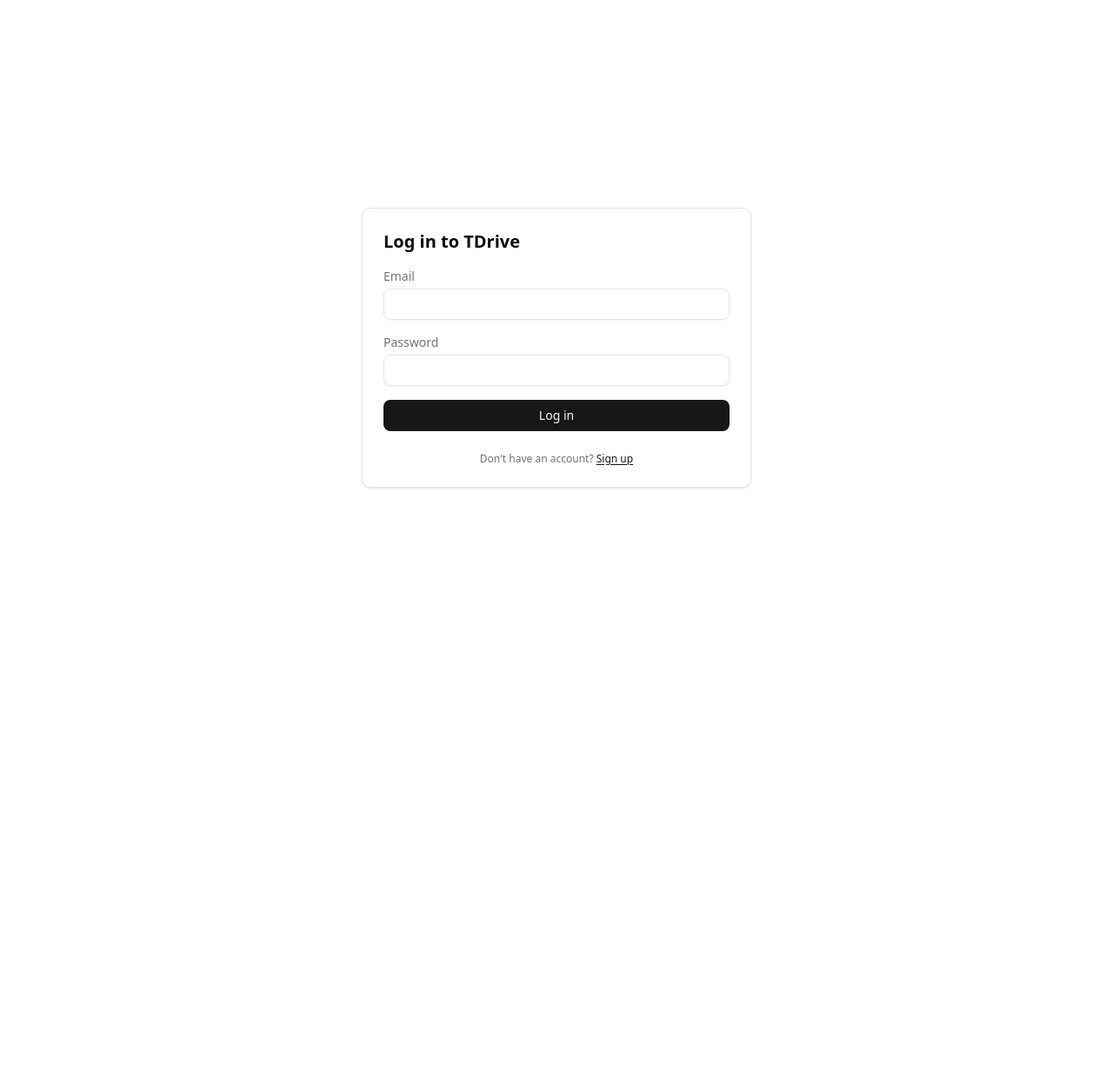
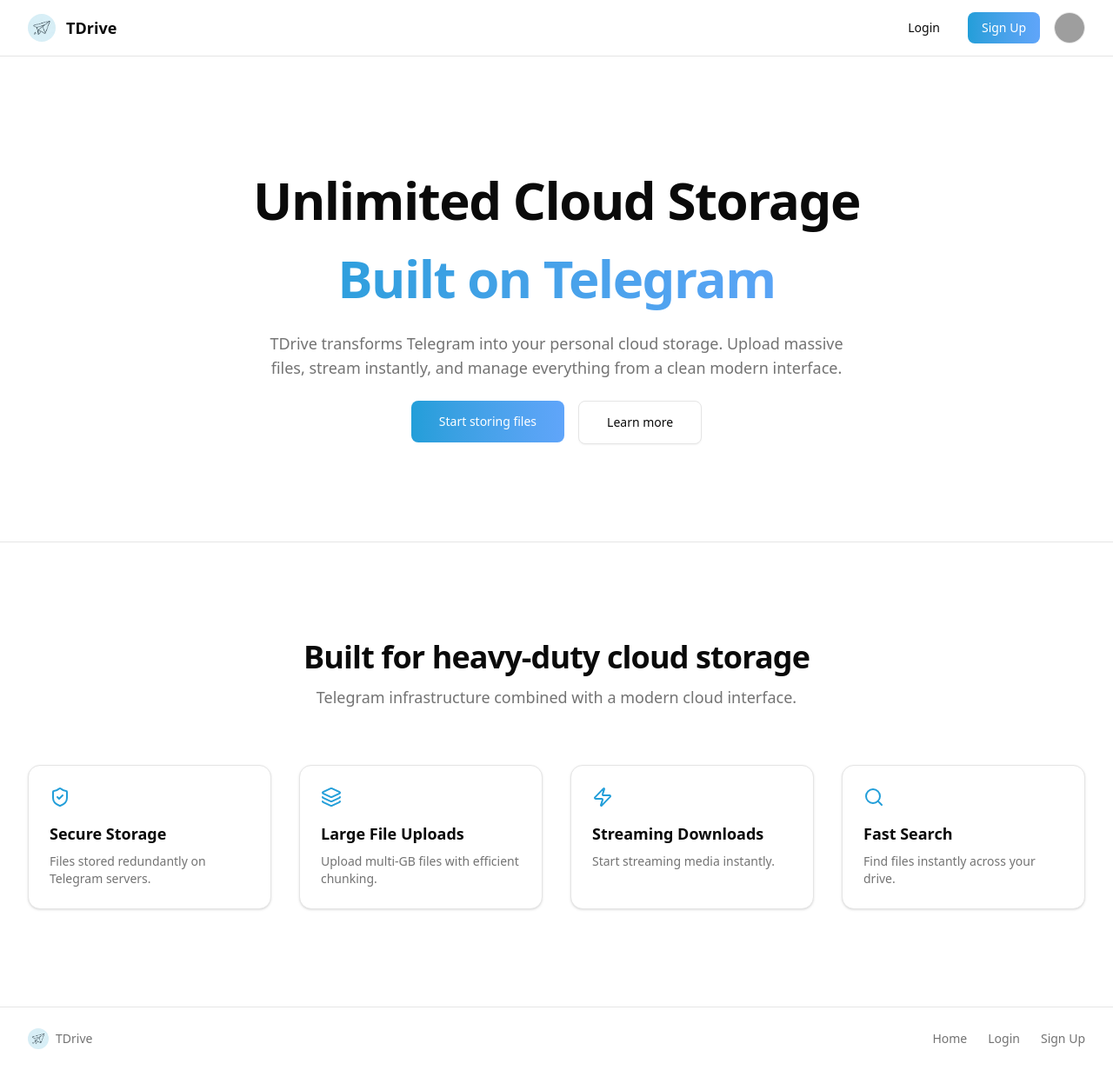
Before and after one commit to fullstacksam23/TDrive, a React (Vite) app in the folder frontend/: page / in a window 1280 px wide. Before the commit this address led to /login. Shown: the whole page at 87% size. Before the commit the page ends 800 px from the top, so only its background shows below. Built offline with nearby package versions, Linux system fonts and the light colour scheme; no server answers; grey boxes are pictures that could not be loaded.

Commit message:
add landing page

```diff
--- a/frontend/src/App.jsx
+++ b/frontend/src/App.jsx
@@ -55,7 +55,7 @@
     }
 
     return (
-        <div className="flex flex-1 min-h-0 w-full overflow-hidden">
+        <div className="flex min-h-screen w-full bg-background text-foreground">
             <Sidebar
                 onUploadStart={(fileName) =>
                     setUpload({ fileName, progress: 0 })
--- a/frontend/src/main.jsx
+++ b/frontend/src/main.jsx
@@ -6,6 +6,7 @@
 import { AuthProvider, useAuth } from "@/context/AuthContext";
 import { Login } from "@/pages/Login";
 import { Signup } from "@/pages/Signup";
+import { Home } from "@/pages/Home";
 
 function ProtectedRoute({ children }) {
   const { user, loading } = useAuth();
@@ -30,8 +31,10 @@
     <AuthProvider>
       <BrowserRouter>
         <Routes>
+            <Route path="/" element={<Home />} />
+
             <Route
-            path="/"
+                path="/dashboard"
                 element={
                     <ProtectedRoute>
                         <App />
--- /dev/null
+++ b/frontend/src/pages/Home.jsx
@@ -0,0 +1,237 @@
+import { useMemo } from "react";
+import { useNavigate } from "react-router-dom";
+import { useAuth } from "@/context/AuthContext";
+import { Button } from "@/components/ui/button";
+import {
+    Cloud,
+    ShieldCheck,
+    Zap,
+    Search,
+    Layers
+} from "lucide-react";
+
+export function Home() {
+    const { user } = useAuth();
+    const navigate = useNavigate();
+
+    const displayName = useMemo(() => {
+        if (user?.email) return user.email.split("@")[0];
+        return "Guest";
+    }, [user]);
+
+    const handlePrimaryCta = () => navigate("/dashboard");
+
+    const handleLearnMore = () => {
+        const el = document.getElementById("features");
+        if (el) el.scrollIntoView({ behavior: "smooth" });
+    };
+
+    return (
+        <div className="min-h-screen flex flex-col bg-background text-foreground">
+
+            {/* NAVBAR */}
+            <header className="sticky top-0 z-40 border-b border-border bg-background/80 backdrop-blur">
+                <div className="max-w-7xl mx-auto px-8 h-16 flex items-center justify-between">
+
+                    <div className="flex items-center gap-3">
+                        <img src="/logo.jpg" className="h-8 w-8 rounded-full" />
+                        <span className="font-bold text-lg">TDrive</span>
+                    </div>
+
+                    <div className="flex items-center gap-4">
+
+                        {!user ? (
+                            <>
+                                <Button
+                                    variant="ghost"
+                                    onClick={() => navigate("/login")}
+                                >
+                                    Login
+                                </Button>
+
+                                <Button
+                                    onClick={() => navigate("/signup")}
+                                    className="bg-gradient-to-r from-[#229ED9] to-[#60A5FA] text-white"
+                                >
+                                    Sign Up
+                                </Button>
+                            </>
+                        ) : (
+                            <Button
+                                onClick={() => navigate("/dashboard")}
+                                className="bg-gradient-to-r from-[#229ED9] to-[#60A5FA] text-white"
+                            >
+                                Go to My Drive
+                            </Button>
+                        )}
+
+                        <img
+                            src={`https://api.dicebear.com/7.x/identicon/svg?seed=${encodeURIComponent(displayName)}&backgroundColor=ffffff`}
+                            className="h-9 w-9 rounded-full border border-border"
+                        />
+                    </div>
+                </div>
+            </header>
+
+            <main className="flex-1">
+
+                {/* HERO */}
+                <section className="relative py-28 overflow-hidden">
+
+                    {/* glowing background */}
+                    <div className="absolute inset-0 flex justify-center -z-10">
+                        <div className="h-[400px] w-[700px] rounded-full bg-gradient-to-r from-[#229ED9]/30 to-[#60A5FA]/30 blur-[120px]" />
+                    </div>
+
+                    <div className="max-w-5xl mx-auto px-4 text-center flex flex-col items-center">
+
+                        <h1 className="mt-2 text-5xl lg:text-6xl font-bold tracking-tight leading-[1.5]">
+                            Unlimited Cloud Storage
+                            <span className="block bg-gradient-to-r from-[#229ED9] to-[#60A5FA] bg-clip-text text-transparent">
+                Built on Telegram
+              </span>
+                        </h1>
+
+                        <p className="mt-4 text-lg text-muted-foreground max-w-2xl">
+                            TDrive transforms Telegram into your personal cloud storage.
+                            Upload massive files, stream instantly, and manage everything
+                            from a clean modern interface.
+                        </p>
+
+                        <div className="flex gap-4 mt-6">
+
+                            <Button
+                                size="lg"
+                                onClick={handlePrimaryCta}
+                                className="bg-gradient-to-r from-[#229ED9] to-[#60A5FA] text-white px-8 py-6"
+                            >
+                                Start storing files
+                            </Button>
+
+                            <Button
+                                size="lg"
+                                variant="outline"
+                                onClick={handleLearnMore}
+                                className="px-8 py-6"
+                            >
+                                Learn more
+                            </Button>
+
+                        </div>
+
+                    </div>
+
+                </section>
+
+                {/* FEATURES */}
+                <section
+                    id="features"
+                    className="py-28 border-t border-border"
+                >
+
+                    <div className="max-w-7xl mx-auto px-8">
+
+                        <div className="text-center mb-16">
+
+                            <h2 className="text-4xl font-bold tracking-tight">
+                                Built for heavy-duty cloud storage
+                            </h2>
+
+                            <p className="mt-3 text-lg text-muted-foreground">
+                                Telegram infrastructure combined with a modern cloud interface.
+                            </p>
+
+                        </div>
+
+                        <div className="grid grid-cols-1 md:grid-cols-2 lg:grid-cols-4 gap-8">
+
+                            {[
+                                {
+                                    icon: ShieldCheck,
+                                    title: "Secure Storage",
+                                    desc: "Files stored redundantly on Telegram servers."
+                                },
+                                {
+                                    icon: Layers,
+                                    title: "Large File Uploads",
+                                    desc: "Upload multi-GB files with efficient chunking."
+                                },
+                                {
+                                    icon: Zap,
+                                    title: "Streaming Downloads",
+                                    desc: "Start streaming media instantly."
+                                },
+                                {
+                                    icon: Search,
+                                    title: "Fast Search",
+                                    desc: "Find files instantly across your drive."
+                                }
+                            ].map((feature) => (
+                                <div
+                                    key={feature.title}
+                                    className="p-6 rounded-xl border border-border bg-card shadow-sm hover:shadow-md transition"
+                                >
+
+                                    <feature.icon className="h-6 w-6 text-[#229ED9] mb-4" />
+
+                                    <h3 className="font-semibold text-lg mb-2">
+                                        {feature.title}
+                                    </h3>
+
+                                    <p className="text-sm text-muted-foreground">
+                                        {feature.desc}
+                                    </p>
+
+                                </div>
+                            ))}
+
+                        </div>
+
+                    </div>
+
+                </section>
+
+            </main>
+
+            {/* FOOTER */}
+            <footer className="border-t border-border py-6 bg-background">
+
+                <div className="max-w-7xl mx-auto px-8 flex flex-col sm:flex-row justify-between items-center text-sm text-muted-foreground">
+
+                    <div className="flex items-center gap-2">
+                        <img src="/logo.jpg" className="h-6 w-6 rounded-full" />
+                        <span>TDrive</span>
+                    </div>
+
+                    <div className="flex gap-6">
+
+                        <button
+                            onClick={() => navigate("/")}
+                            className="hover:text-foreground"
+                        >
+                            Home
+                        </button>
+
+                        <button
+                            onClick={() => navigate("/login")}
+                            className="hover:text-foreground"
+                        >
+                            Login
+                        </button>
+
+                        <button
+                            onClick={() => navigate("/signup")}
+                            className="hover:text-foreground"
+                        >
+                            Sign Up
+                        </button>
+
+                    </div>
+
+                </div>
+
+            </footer>
+
+        </div>
+    );
+}
```
Lines whose indentation alone changed are shown as unchanged.
